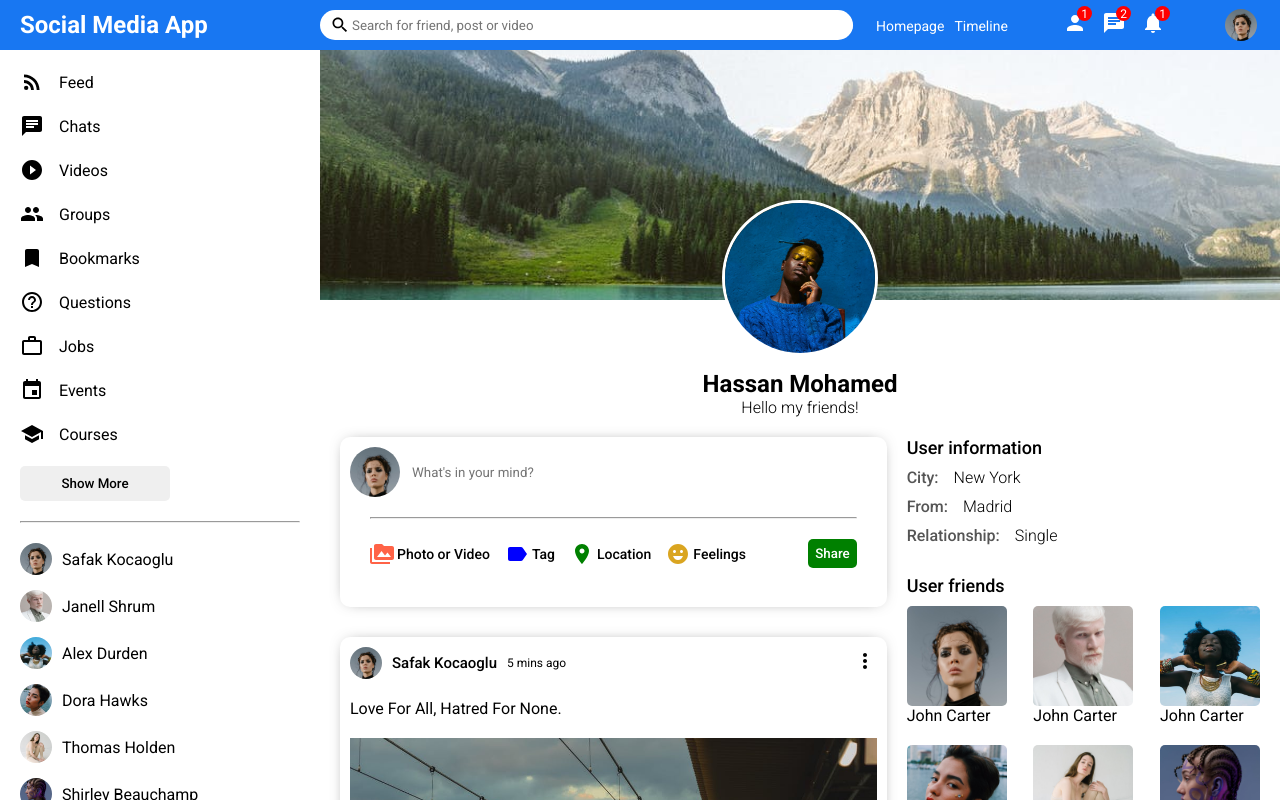
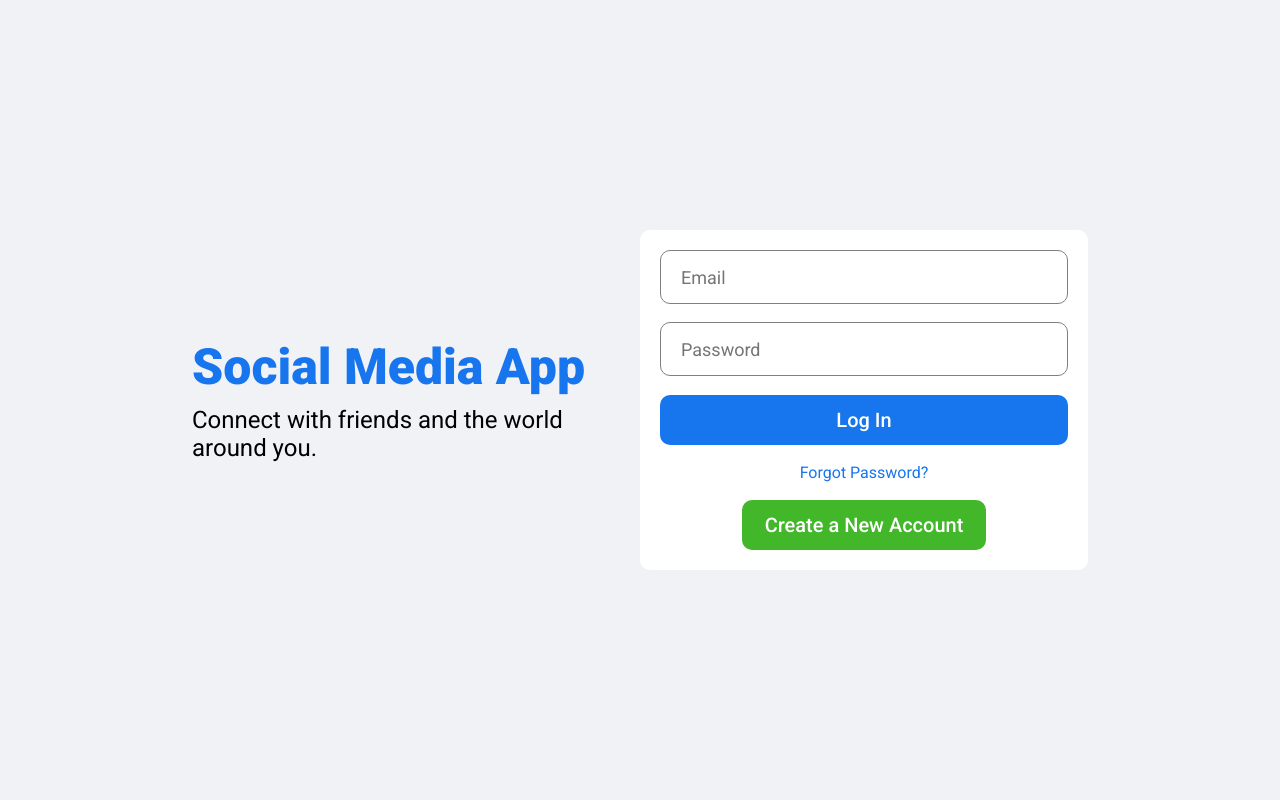
Before and after one commit to hsn656/Social-Media-App-using-MERN, a React (Create React App) app in the folder client/: page / in a window 1280 px wide. Shown: the top 800 px of the page. Built offline with nearby package versions, Linux system fonts and the light colour scheme.

Commit message:
adding login page

```diff
--- a/client/src/App.js
+++ b/client/src/App.js
@@ -1,9 +1,10 @@
 import React from "react";
 import Home from "./pages/home/Home";
+import Login from "./pages/login/Login";
 import Profile from "./pages/profile/Profile";
 
 function App() {
-  return <Profile />;
+  return <Login />;
 }
 
 export default App;
--- /dev/null
+++ b/client/src/pages/login/Login.jsx
@@ -0,0 +1,27 @@
+import "./login.css";
+
+export default function Login() {
+  return (
+    <div className="login">
+      <div className="loginWrapper">
+        <div className="loginLeft">
+          <h3 className="loginLogo">Social Media App</h3>
+          <span className="loginDesc">
+            Connect with friends and the world around you.
+          </span>
+        </div>
+        <div className="loginRight">
+          <div className="loginBox">
+            <input placeholder="Email" className="loginInput" />
+            <input placeholder="Password" className="loginInput" />
+            <button className="loginButton">Log In</button>
+            <span className="loginForgot">Forgot Password?</span>
+            <button className="loginRegisterButton">
+              Create a New Account
+            </button>
+          </div>
+        </div>
+      </div>
+    </div>
+  );
+}
--- /dev/null
+++ b/client/src/pages/login/login.css
@@ -0,0 +1,84 @@
+.login {
+  width: 100vw;
+  height: 100vh;
+  background-color: #f0f2f5;
+  display: flex;
+  align-items: center;
+  justify-content: center;
+}
+
+.loginWrapper {
+  width: 70%;
+  height: 70%;
+  display: flex;
+}
+
+.loginLeft,
+.loginRight {
+  flex: 1;
+  display: flex;
+  flex-direction: column;
+  justify-content: center;
+}
+
+.loginLogo {
+  font-size: 50px;
+  font-weight: 800;
+  color: #1775ee;
+  margin-bottom: 10px;
+}
+
+.loginDesc {
+  font-size: 24px;
+}
+
+.loginBox{
+    height: 300px;
+    padding: 20px;
+    background-color: white;
+    border-radius: 10px;
+    display: flex;
+    flex-direction: column;
+    justify-content: space-between;
+}
+
+.loginInput{
+    height: 50px;
+    border-radius: 10px;
+    border: 1px solid gray;
+    font-size: 18px;
+    padding-left: 20px;
+}
+
+.loginInput:focus{
+    outline: none;
+}
+
+.loginButton{
+    height: 50px;
+    border-radius: 10px;
+    border: none;
+    background-color: #1775ee;
+    color: white;
+    font-size: 20px;
+    font-weight: 500;
+    cursor: pointer;
+}
+
+.loginForgot{
+    text-align: center;
+    color: #1775ee;
+}
+
+.loginRegisterButton{
+    width: 60%;
+    align-self: center;
+    height: 50px;
+    border-radius: 10px;
+    border: none;
+    background-color: #42b72a;
+    color: white;
+    font-size: 20px;
+    font-weight: 500;
+    cursor: pointer;
+}
```
